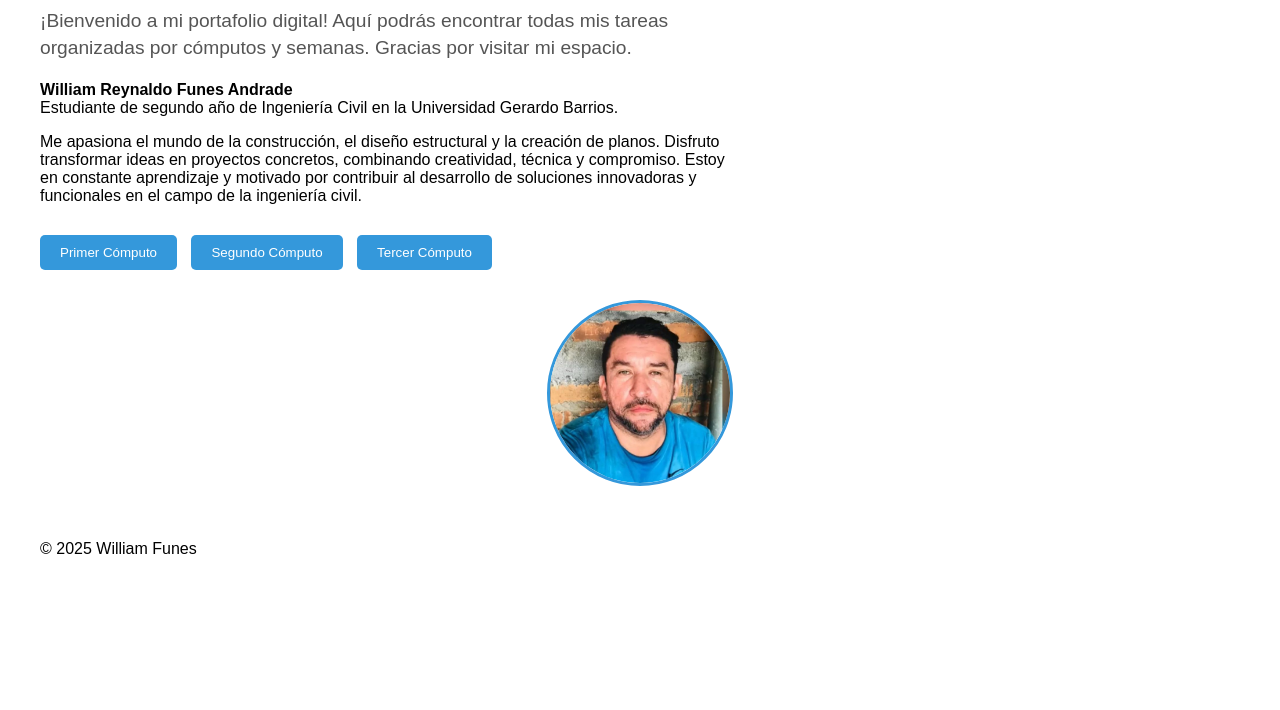
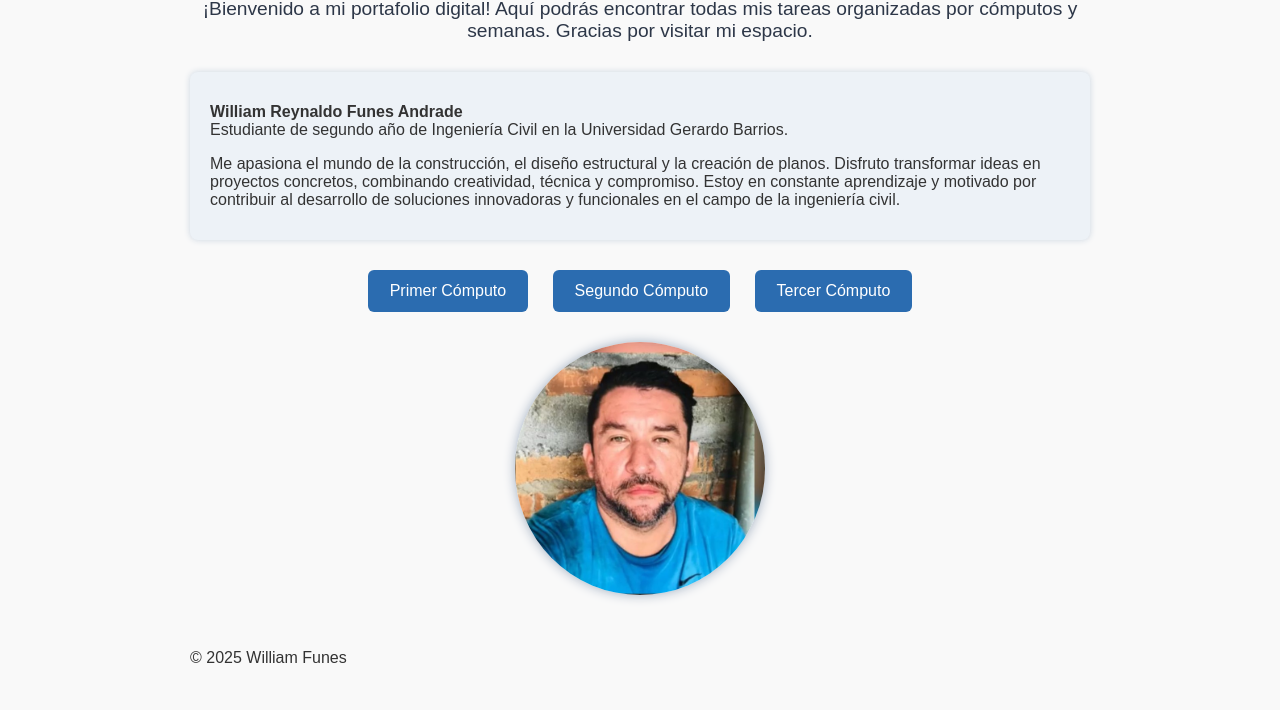
Before and after one commit to William-Funes/portafolio, a plain HTML site: page index.html in a window 1280 px wide. Shown: the part 90-800 px from the top of the page. Drawn offline with Linux system fonts and the light colour scheme.

Commit message:
Update style.css

```diff
--- a/style.css
+++ b/style.css
@@ -1,55 +1,91 @@
 body {
   font-family: Arial, sans-serif;
-  margin: 40px;
+  max-width: 900px;
+  margin: 30px auto;
+  padding: 0 20px;
+  background-color: #f9f9f9;
+  color: #333;
 }
 
 h1 {
-  color: #2c3e50;
+  text-align: center;
+  color: #2a4365;
 }
 
 .bienvenida {
   font-size: 1.2em;
-  color: #555;
-  margin-top: 10px;
-  max-width: 700px;
-  line-height: 1.4;
+  text-align: center;
+  margin-bottom: 30px;
+  color: #2d3748;
 }
 
 .descripcion {
-  max-width: 700px;
+  background-color: #edf2f7;
+  border-radius: 8px;
+  padding: 15px 20px;
   margin-bottom: 30px;
-}
-.foto {
-  text-align: center;
-  margin-bottom: 20px;
-}
-
-.foto img {
-  width: 180px;
-  height: 180px;
-  object-fit: cover;
-  border-radius: 100px;
-  border: 3px solid #3498db;
+  box-shadow: 0 0 6px #cbd5e0;
 }
 
 .botones {
-  margin: 30px 0;
+  text-align: center;
+  margin-bottom: 30px;
 }
 
 .botones button {
-  margin-right: 10px;
-  padding: 10px 20px;
-  background-color: #3498db;
+  background-color: #2b6cb0;
   color: white;
   border: none;
-  border-radius: 5px;
+  padding: 12px 22px;
+  margin: 0 10px;
+  font-size: 1em;
   cursor: pointer;
+  border-radius: 6px;
+  transition: background-color 0.3s ease;
+}
+
+.botones button:hover {
+  background-color: #2c5282;
 }
 
 .seccion {
   display: none;
+  background-color: #fff;
+  padding: 20px 25px;
+  border-radius: 8px;
+  box-shadow: 0 0 8px #cbd5e0;
+  margin-bottom: 40px;
 }
 
-ul {
-  margin-top: 10px;
+.seccion h2 {
+  color: #2a4365;
 }
+
+.seccion ul {
+  list-style-type: none;
+  padding-left: 0;
+}
+
+.seccion ul li {
+  margin-bottom: 10px;
+}
+
+.seccion ul li a {
+  text-decoration: none;
+  color: #3182ce;
+}
+
+.seccion ul li a:hover {
+  text-decoration: underline;
+}
+
+.foto {
+  text-align: center;
+  margin-bottom: 40px;
+}
+
+.foto img {
+  max-width: 250px;
+  border-radius: 100%;
+  box-shadow: 0 0 12px #a0aec0;
+}
```
